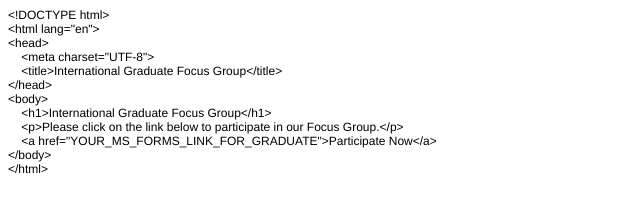
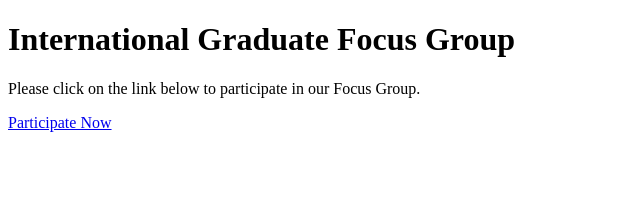
Before and after one commit to Anushkanautiyal/International-Grads-Journey, a plain HTML site: page focus-group-graduate.html in a window 1280 px wide. Shown: the whole page, without its empty margins (0-640 px from the left). Drawn offline with Linux system fonts and the light colour scheme.

Commit message:
Update focus-group-graduate.html

```diff
--- a/focus-group-graduate.html
+++ b/focus-group-graduate.html
@@ -1,27 +1,12 @@
-<!DOCTYPE html PUBLIC "-//W3C//DTD HTML 4.01//EN" "http://www.w3.org/TR/html4/strict.dtd">
-<html>
+<!DOCTYPE html>
+<html lang="en">
 <head>
-  <meta http-equiv="Content-Type" content="text/html; charset=utf-8">
-  <meta http-equiv="Content-Style-Type" content="text/css">
-  <title></title>
-  <meta name="Generator" content="Cocoa HTML Writer">
-  <meta name="CocoaVersion" content="2299">
-  <style type="text/css">
-    p.p1 {margin: 0.0px 0.0px 0.0px 0.0px; font: 12.0px Helvetica}
-  </style>
+    <meta charset="UTF-8">
+    <title>International Graduate Focus Group</title>
 </head>
 <body>
-<p class="p1">&lt;!DOCTYPE html&gt;</p>
-<p class="p1">&lt;html lang="en"&gt;</p>
-<p class="p1">&lt;head&gt;</p>
-<p class="p1"><span class="Apple-converted-space">    </span>&lt;meta charset="UTF-8"&gt;</p>
-<p class="p1"><span class="Apple-converted-space">    </span>&lt;title&gt;International Graduate Focus Group&lt;/title&gt;</p>
-<p class="p1">&lt;/head&gt;</p>
-<p class="p1">&lt;body&gt;</p>
-<p class="p1"><span class="Apple-converted-space">    </span>&lt;h1&gt;International Graduate Focus Group&lt;/h1&gt;</p>
-<p class="p1"><span class="Apple-converted-space">    </span>&lt;p&gt;Please click on the link below to participate in our Focus Group.&lt;/p&gt;</p>
-<p class="p1"><span class="Apple-converted-space">    </span>&lt;a href="YOUR_MS_FORMS_LINK_FOR_GRADUATE"&gt;Participate Now&lt;/a&gt;</p>
-<p class="p1">&lt;/body&gt;</p>
-<p class="p1">&lt;/html&gt;</p>
+    <h1>International Graduate Focus Group</h1>
+    <p>Please click on the link below to participate in our Focus Group.</p>
+    <a href="https://forms.office.com/Pages/ResponsePage.aspx?id=HweSykLzx0CDhWmXpgUmzMtN02sE6SpKru2Qh4KULLJUQ1RINzkzSTlRRk1RM01DVkowS05JMFNTUS4u">Participate Now</a>
 </body>
 </html>
```
